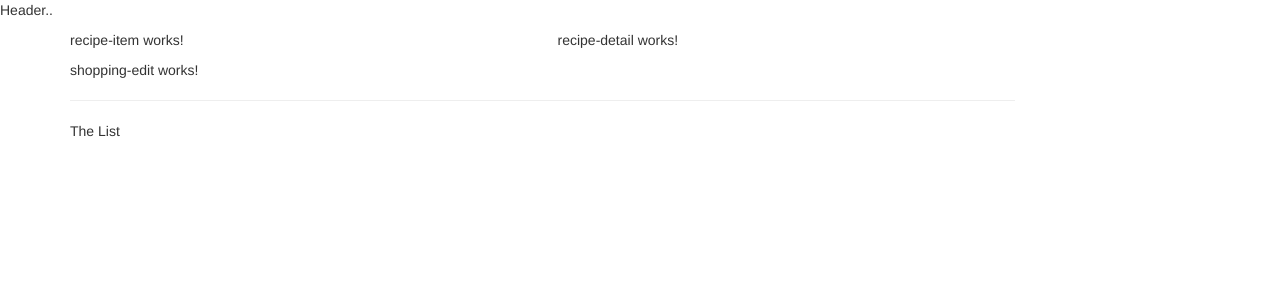
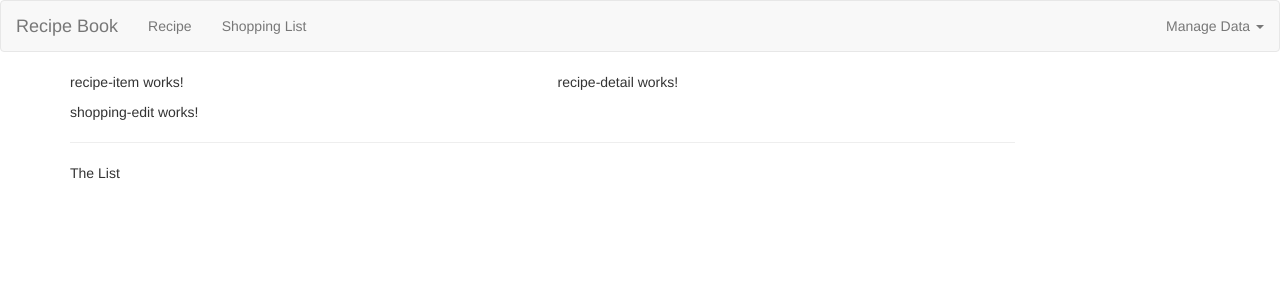
Before and after one commit to amit-metkar/shopping-n-recipes, an Angular app: page / in a window 1280 px wide. Shown: the top 300 px of the page. Built offline with nearby package versions, Linux system fonts and the light colour scheme.

Commit message:
added navbar and recipe model

```diff
--- a/src/app/header/header.component.html
+++ b/src/app/header/header.component.html
@@ -1 +1,22 @@
-<p>Header..</p>
+<nav class="navbar navbar-default">
+    <div class="containe-fluid">
+        <div class="navbar-header">
+            <a href="#" class="navbar-brand">Recipe Book</a>
+        </div>
+        <div class="collapse navbar-collapse">
+            <ul class="nav navbar-nav">
+                <li><a href="#">Recipe</a></li>
+                <li><a href="#">Shopping List</a></li>
+            </ul>
+            <ul class="nav navbar-nav navbar-right">
+                <li class="dropdown">
+                    <a href="#" class="dropdown-toggle" role="button">Manage Data <span class="caret"></span></a>
+                    <ul class="dropdown-menu">
+                        <li><a href="#">Save Data</a></li>
+                        <li><a href="#">Fetch Data</a></li>
+                    </ul>
+                </li>
+            </ul>
+        </div>
+    </div>
+</nav>
--- a/src/app/recipes/recipe-list/recipe-list.component.ts
+++ b/src/app/recipes/recipe-list/recipe-list.component.ts
@@ -1,4 +1,5 @@
 import { Component, OnInit } from '@angular/core';
+import { Recipe } from '../recipe.model';
 
 @Component({
   selector: 'app-recipe-list',
@@ -7,6 +8,8 @@
 })
 export class RecipeListComponent implements OnInit {
 
+  recipes: Recipe[] = [];
+
   constructor() { }
 
   ngOnInit() {
```
Also changed, not shown: src/app/recipes/recipe.model.ts (added, +11 -0 lines), 1 other file (tests, documents, lock files or other folders).
